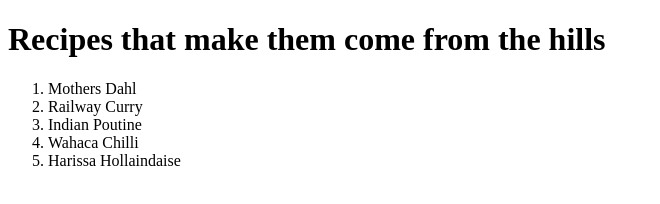
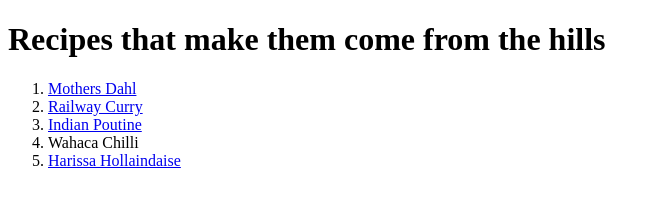
Before and after one commit to cwmowen-RF/odin-recipes, a plain HTML site: page index.html in a window 1280 px wide. Shown: the whole page, without its empty margins (0-660 px from the left). Drawn offline with Linux system fonts and the light colour scheme.

Commit message:
Added links to allow user to navigate from recipe page to individual recipes

```diff
--- a/index.html
+++ b/index.html
@@ -8,11 +8,11 @@
     <body>
         <h1>Recipes that make them come from the hills</h1>
         <ol>
-            <li>Mothers Dahl</li>
-            <li>Railway Curry</li>
-            <li>Indian Poutine</li>
-            <li>Wahaca Chilli</li>
-            <li>Harissa Hollaindaise</li>
+            <li><a href="recipes/mums-dahl.html">Mothers Dahl</a></li>
+            <li><a href="recipes/railway-curry.html">Railway Curry</a></li>
+            <li><a href="recipes/indian-poutine.html">Indian Poutine</a></li>
+            <li><a href="recipes/wahaca-chilli.html"></a>Wahaca Chilli</a></li>
+            <li><a href="recipes/harissa-hollaindaise.html">Harissa Hollaindaise</a></li>
         </ol>
     </body>
 </html>
```
